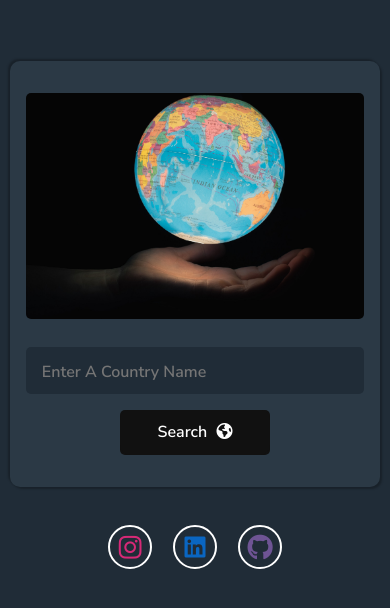
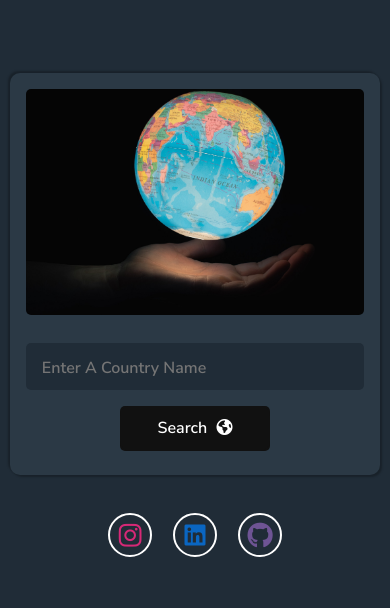
Before and after one commit to Prabakara-N/Rest-countries-api, a plain HTML site: page index.html in a window 390 px wide. Shown: the part 104-712 px from the top of the page. Drawn offline with Linux system fonts and the light colour scheme.

Commit message:
css edited

```diff
--- a/styles/style.css
+++ b/styles/style.css
@@ -334,7 +334,7 @@ span {
 
 @media screen and (max-width: 620px) {
   main {
-    padding: 2rem 1rem;
+    padding: 1rem 1rem 1.5rem;
     width: 95%;
     margin: 1rem auto;
   }
```
